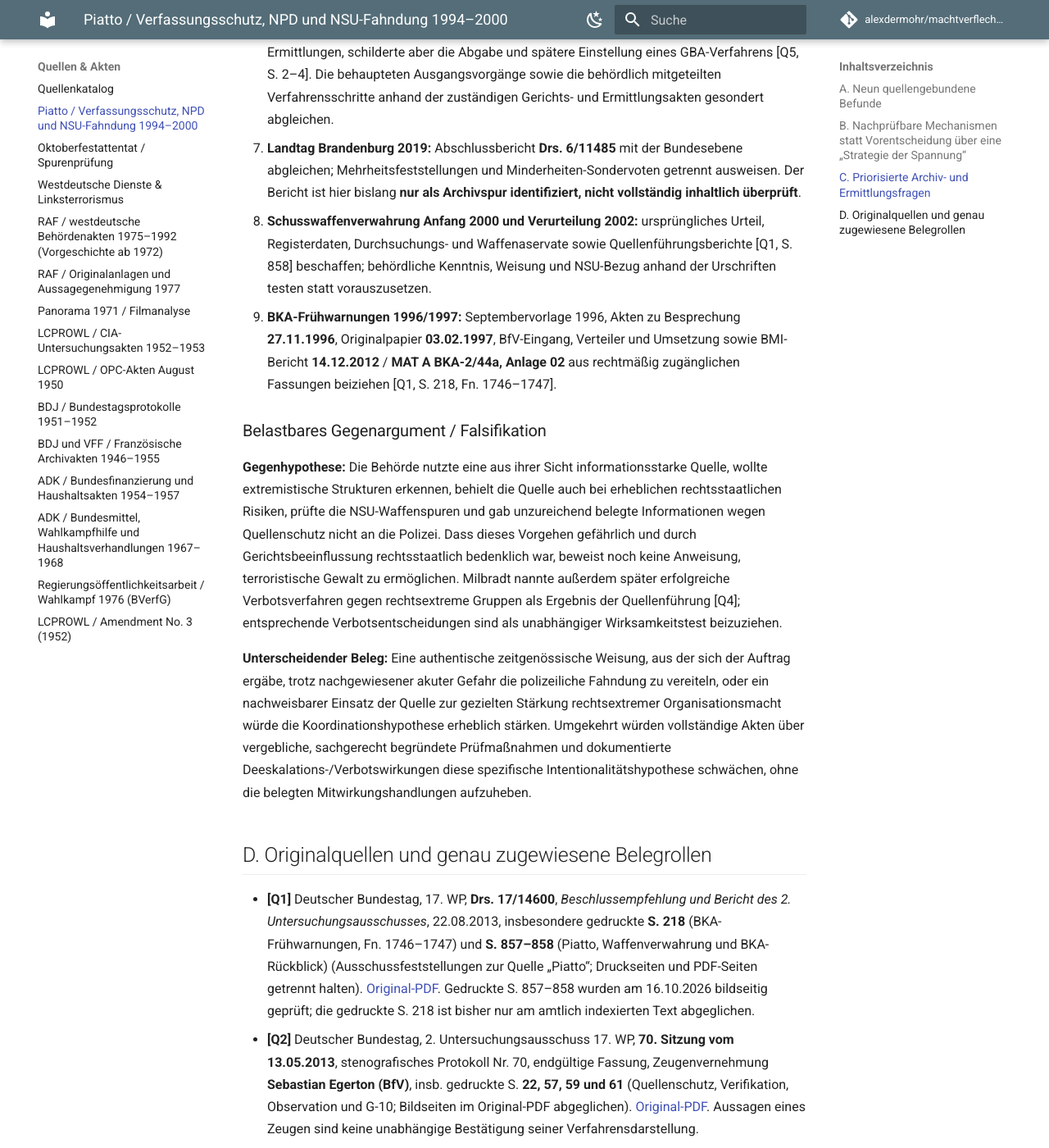
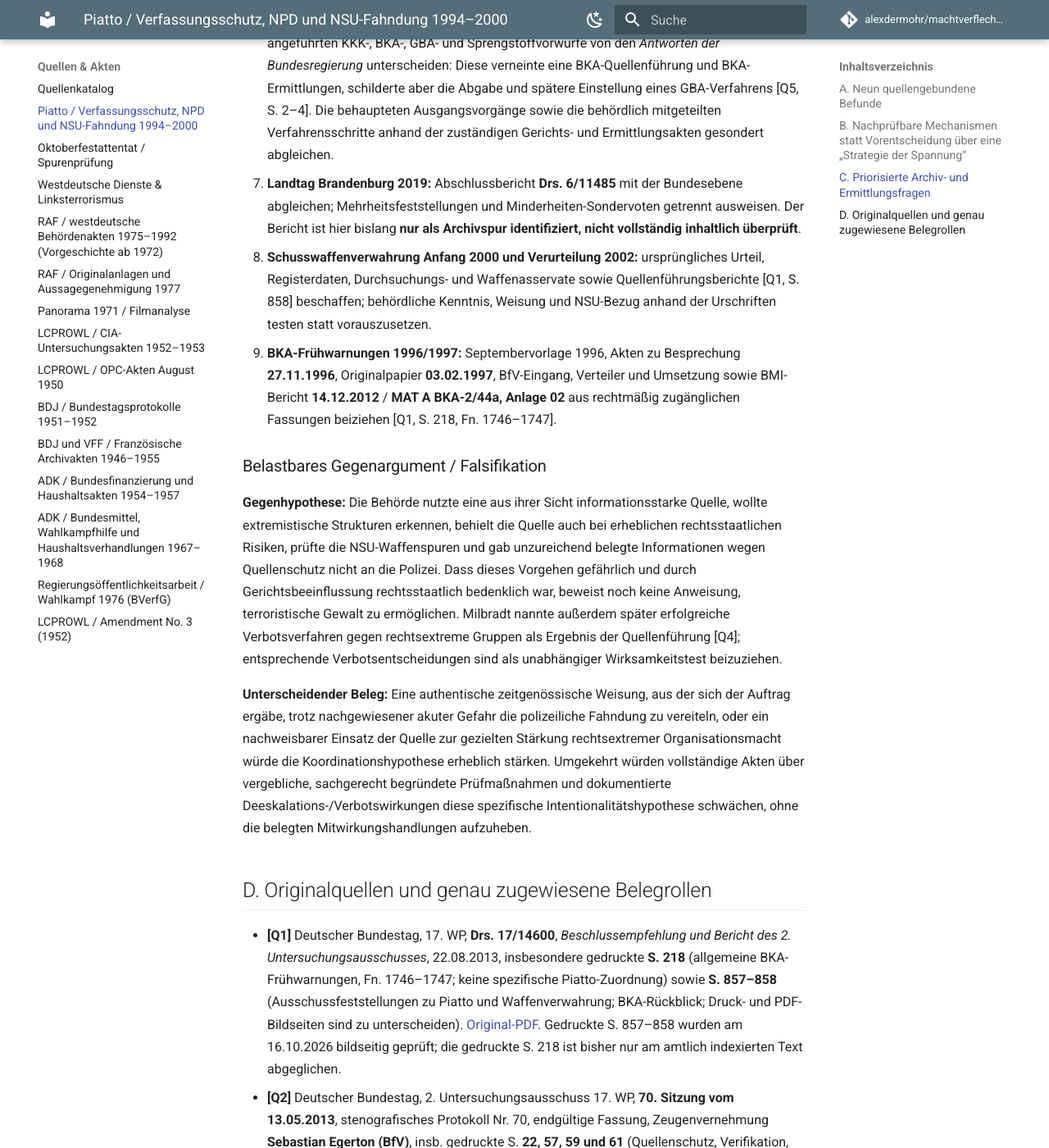
Before and after one commit to alexdermohr/machtverflechtungen, an MkDocs documentation site: the page built from docs/quellen/piatto-verfassungsschutz-justiz-npd-nsu-1994-2000.md, in a window 1280 px wide and 1400 px high, scrolled down 7626 px. Shown: the whole window at 82% size. Built offline with MkDocs 1.6.1 and Material for MkDocs 9.7.7, drawn with Linux system fonts in a browser that asks for light colours; comment, search, counter and statistics services are not loaded; some of the changed text lies outside the part shown.

Commit message:
fix(research): clarify Piatto weapons and BKA source attribution

```diff
--- a/docs/quellen/piatto-verfassungsschutz-justiz-npd-nsu-1994-2000.md
+++ b/docs/quellen/piatto-verfassungsschutz-justiz-npd-nsu-1994-2000.md
@@ -84,7 +84,7 @@
 6. **Bundes-/Landeszuständigkeit seit 1993:** Die von den *Fragestellern* in BT-Drs. 14/3979 angeführten KKK-, BKA-, GBA- und Sprengstoffvorwürfe von den *Antworten der Bundesregierung* unterscheiden: Diese verneinte eine BKA-Quellenführung und BKA-Ermittlungen, schilderte aber die Abgabe und spätere Einstellung eines GBA-Verfahrens [Q5, S. 2–4]. Die behaupteten Ausgangsvorgänge sowie die behördlich mitgeteilten Verfahrensschritte anhand der zuständigen Gerichts- und Ermittlungsakten gesondert abgleichen.
 7. **Landtag Brandenburg 2019:** Abschlussbericht **Drs. 6/11485** mit der Bundesebene abgleichen; Mehrheitsfeststellungen und Minderheiten-Sondervoten getrennt ausweisen. Der Bericht ist hier bislang **nur als Archivspur identifiziert, nicht vollständig inhaltlich überprüft**.
 
-8. **Schusswaffenverwahrung Anfang 2000 und Verurteilung 2002:** ursprüngliches Urteil, Registerdaten, Durchsuchungs- und Waffenaservate sowie Quellenführungsberichte [Q1, S. 858] beschaffen; behördliche Kenntnis, Weisung und NSU-Bezug anhand der Urschriften testen statt vorauszusetzen.
+8. **Schusswaffenverwahrung Anfang 2000 und Verurteilung 2002:** ursprüngliches Urteil, Registerdaten, Durchsuchungs- und Waffenasservate sowie Quellenführungsberichte [Q1, S. 858] beschaffen; behördliche Kenntnis, Weisung und NSU-Bezug anhand der Urschriften testen statt vorauszusetzen.
 9. **BKA-Frühwarnungen 1996/1997:** Septembervorlage 1996, Akten zu Besprechung **27.11.1996**, Originalpapier **03.02.1997**, BfV-Eingang, Verteiler und Umsetzung sowie BMI-Bericht **14.12.2012** / **MAT A BKA-2/44a, Anlage 02** aus rechtmäßig zugänglichen Fassungen beiziehen [Q1, S. 218, Fn. 1746–1747].
 
 ### Belastbares Gegenargument / Falsifikation
@@ -95,7 +95,7 @@
 
 ## D. Originalquellen und genau zugewiesene Belegrollen
 
-- **[Q1]** Deutscher Bundestag, 17. WP, **Drs. 17/14600**, *Beschlussempfehlung und Bericht des 2. Untersuchungsausschusses*, 22.08.2013, insbesondere gedruckte **S. 218** (BKA-Frühwarnungen, Fn. 1746–1747) und **S. 857–858** (Piatto, Waffenverwahrung und BKA-Rückblick) (Ausschussfeststellungen zur Quelle „Piatto“; Druckseiten und PDF-Seiten getrennt halten). [Original-PDF](https://dserver.bundestag.de/btd/17/146/1714600.pdf). Gedruckte S. 857–858 wurden am 16.10.2026 bildseitig geprüft; die gedruckte S. 218 ist bisher nur am amtlich indexierten Text abgeglichen.
+- **[Q1]** Deutscher Bundestag, 17. WP, **Drs. 17/14600**, *Beschlussempfehlung und Bericht des 2. Untersuchungsausschusses*, 22.08.2013, insbesondere gedruckte **S. 218** (allgemeine BKA-Frühwarnungen, Fn. 1746–1747; keine spezifische Piatto-Zuordnung) sowie **S. 857–858** (Ausschussfeststellungen zu Piatto und Waffenverwahrung; BKA-Rückblick; Druck- und PDF-Bildseiten sind zu unterscheiden). [Original-PDF](https://dserver.bundestag.de/btd/17/146/1714600.pdf). Gedruckte S. 857–858 wurden am 16.10.2026 bildseitig geprüft; die gedruckte S. 218 ist bisher nur am amtlich indexierten Text abgeglichen.
 - **[Q2]** Deutscher Bundestag, 2. Untersuchungsausschuss 17. WP, **70. Sitzung vom 13.05.2013**, stenografisches Protokoll Nr. 70, endgültige Fassung, Zeugenvernehmung **Sebastian Egerton (BfV)**, insb. gedruckte S. **22, 57, 59 und 61** (Quellenschutz, Verifikation, Observation und G-10; Bildseiten im Original-PDF abgeglichen). [Original-PDF](https://dserver.bundestag.de/btd/17/CD14600/Protokolle/Protokoll-Nr%2070a.pdf). Aussagen eines Zeugen sind keine unabhängige Bestätigung seiner Verfahrensdarstellung.
 - **[Q3]** Deutscher Bundestag, 15.04.2013, *Brandenburgs Verfassungsschutz Thema beim NSU-Ausschuss*, hib 200/2013: öffentliche Berichterstattung über Aussagen **Gordian Meyer-Plath** und Vorhalt zur JVA-Postkontrolle. [Amtlicher Bericht](https://www.bundestag.de/webarchiv/presse/hib/2013_04/01-254136). Zur Nachprüfung außerdem stenografisches Protokoll der [64. Sitzung](https://dserver.bundestag.de/btd/17/CD14600/Protokolle/Protokoll-Nr%2064a.pdf).
 - **[Q4]** Deutscher Bundestag, 20.01.2017, *Gewalttäter im Dienste des Verfassungsschutz*, hib 33/2017; zu **Jörg Milbradt**, NPD-Rolle, 1998er Waffenhinweisen, 25.08.1998-SMS, bestreitender Einordnung und behaupteten Verbotswirkungen. [Amtlicher Bericht](https://www.bundestag.de/webarchiv/presse/hib/2017_01/489366-489366). Amtliche Zusammenfassung einer Ausschussanhörung, keine alleinige strafgerichtliche Feststellung.
```
Also changed, not shown: other parts of docs/quellen/piatto-verfassungsschutz-justiz-npd-nsu-1994-2000.md (+1 -1 lines), research/piatto-verfassungsschutz-justiz-npd-nsu-1994-2000.md (+3 -3 lines).
